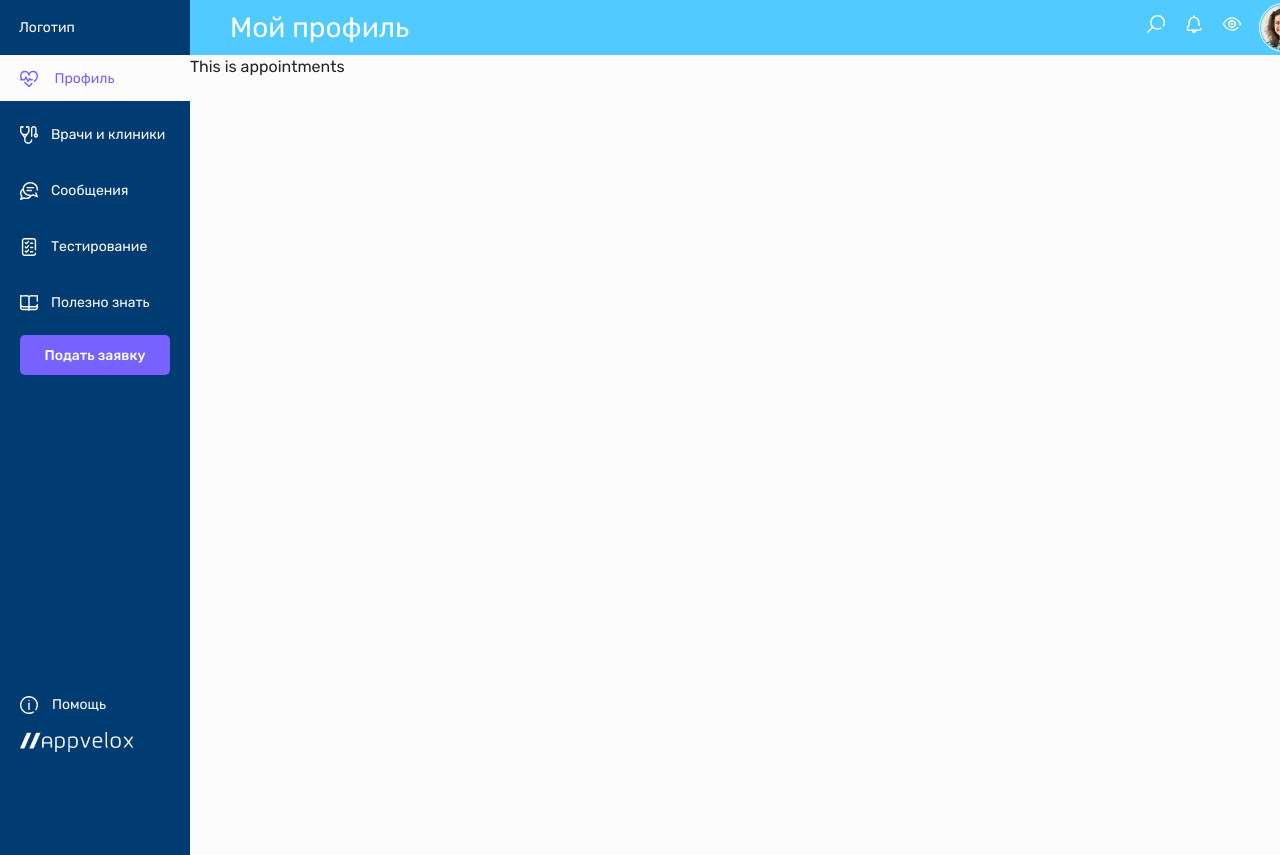
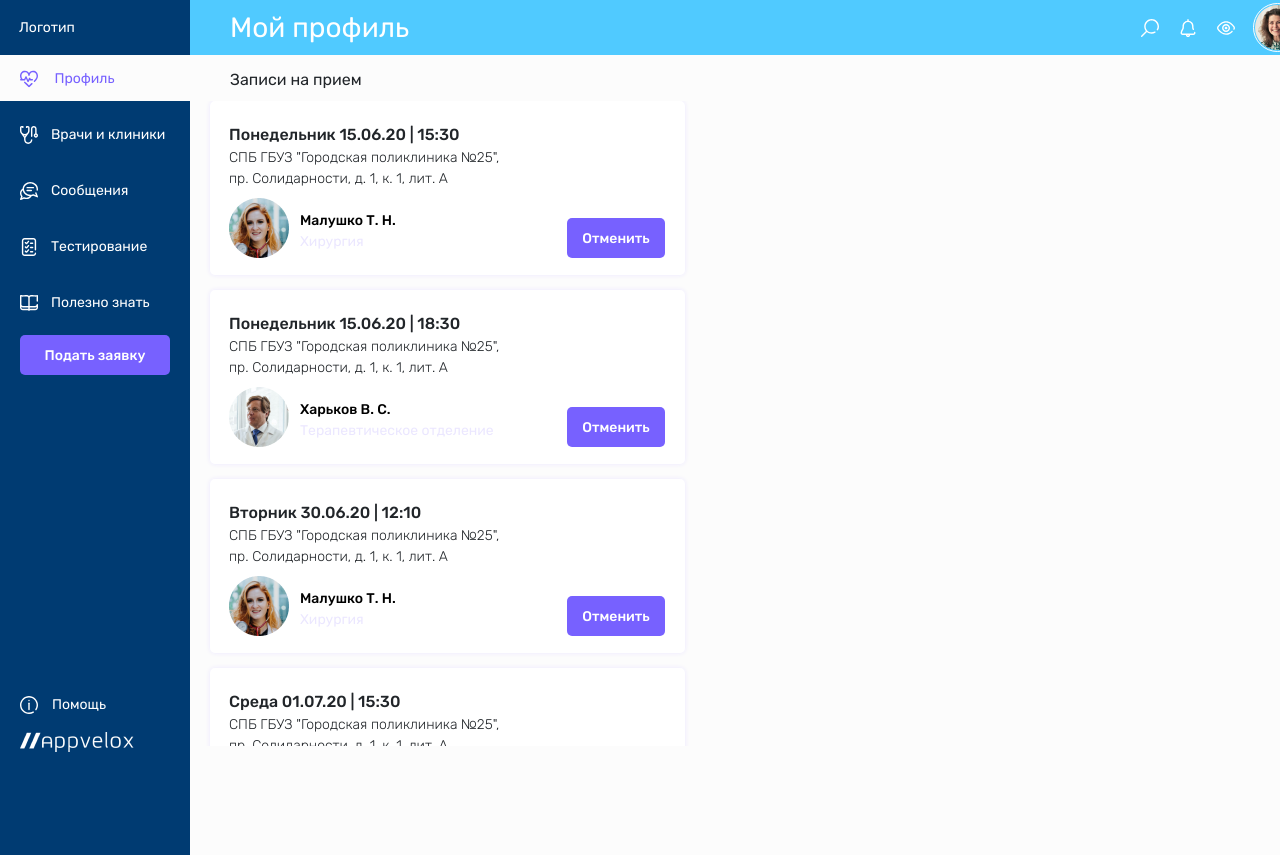
Before and after one commit to soldor37/doc-appoint, a Vue app: page /usersProfile/appointments in a window 1280 px wide. Shown: the top 855 px of the page. Built offline with nearby package versions, Linux system fonts and the light colour scheme.

Commit message:
scrolling appoint-s

```diff
--- a/src/components/usersProfile/usersProfile.vue
+++ b/src/components/usersProfile/usersProfile.vue
@@ -81,7 +81,7 @@
   outline: none;
   color: transparent;
   position: relative;
-  margin: 0.9375rem 1.1875rem 0 0.6875rem;
+  margin: 0 1.55rem 0 0.6875rem;
   right: 0;
   width: 1rem;
   height: 1rem;
@@ -102,6 +102,7 @@
     }
     &__options {
       margin-left: auto;
+      align-items: center;
     }
     &__user {
       margin-left: 2.75rem;
--- a/src/components/usersProfile/views/appointments.vue
+++ b/src/components/usersProfile/views/appointments.vue
@@ -1,4 +1,142 @@
-<template lang="pug">
-    div.usersProfile__appointments
-        p="This is appointments"
+<template>
+  <div class="usersProfile__appointments">
+    <div class="profile__nav">
+      <div class="profile__nav-title">Записи на прием</div>
+    </div>
+    <!-- карточки с информацией о записях к врачам -->
+    <div class="profile__appointments">
+      <div class="appointment" v-for="(appoint, index) in appointments" :key="index">
+        <div class="appointment__content">
+          <div class="appointment__time">{{appoint.day}} {{appoint.date}} | {{appoint.time}}</div>
+          <div class="appointment__place">{{appoint.place}}</div>
+          <div class="appointment__doctor">
+            <div class="appointment__doctor__photo">
+              <img :src="require(`@/assets/doctors/${appoint.doctor.id}.png`)" alt="doctorPhoto" />
+            </div>
+            <div class="appointment__doctor__description">
+              <div class="appointment__doctor__name">{{appoint.doctor.name}}</div>
+              <div class="appointment__doctor__prof">{{appoint.doctor.prof}}</div>
+            </div>
+            <button class="appointment__doctor__cancel-btn">Отменить</button>
+          </div>
+        </div>
+      </div>
+    </div>
+  </div>
 </template>
+
+<script>
+export default {
+  name: "appointments",
+  data() {
+    return {
+      appointments: [
+        {
+          day: "Понедельник",
+          date: "15.06.20",
+          time: "15:30",
+          place:
+            'СПБ ГБУЗ "Городская поликлиника №25", пр. Солидарности, д. 1, к. 1, лит. А',
+          doctor: {
+            name: "Малушко Т. Н.",
+            prof: "Хирургия",
+            id: 1,
+          },
+        },
+        {
+          day: "Понедельник",
+          date: "15.06.20",
+          time: "18:30",
+          place:
+            'СПБ ГБУЗ "Городская поликлиника №25", пр. Солидарности, д. 1, к. 1, лит. А',
+          doctor: {
+            name: "Харьков В. С.",
+            prof: "Терапевтическое отделение",
+            id: 2,
+          },
+        },
+        {
+          day: "Вторник",
+          date: "30.06.20",
+          time: "12:10",
+          place:
+            'СПБ ГБУЗ "Городская поликлиника №25", пр. Солидарности, д. 1, к. 1, лит. А',
+          doctor: {
+            name: "Малушко Т. Н.",
+            prof: "Хирургия",
+            id: 1,
+          },
+        },
+        {
+          day: "Среда",
+          date: "01.07.20",
+          time: "15:30",
+          place:
+            'СПБ ГБУЗ "Городская поликлиника №25", пр. Солидарности, д. 1, к. 1, лит. А',
+          doctor: {
+            name: "Малушко Т. Н.",
+            prof: "Хирургия",
+            id: 1,
+          },
+        },
+        {
+          day: "Четверг",
+          date: "02.07.20",
+          time: "16:45",
+          place:
+            'СПБ ГБУЗ "Городская поликлиника №25", пр. Солидарности, д. 1, к. 1, лит. А',
+          doctor: {
+            name: "Харьков В. С.",
+            prof: "Терапевтическое отделение",
+            id: 2,
+          },
+        },
+      ],
+    };
+  },
+};
+</script>
+
+<style lang="scss">
+.usersProfile__appointments {
+  .profile__appointments {
+    flex-flow: column nowrap;
+    max-height: 40.3125rem;
+    max-width: 32.6575rem;
+    overflow: auto;
+    .appointment {
+      margin: 0 0 0.9375rem 1.25rem;
+      &__doctor__description {
+        width: 16.6875rem;
+      }
+      .appointment__doctor__cancel-btn {
+        position: relative;
+        margin: 0;
+        align-self: flex-end;
+      }
+    }
+  }
+  // скролл
+  /* width */
+  ::-webkit-scrollbar {
+    width: 0.5rem;
+  }
+
+  /* Track */
+  ::-webkit-scrollbar-track {
+    background: #ebe7ff;
+    border-radius: 5px;
+  }
+
+  /* Handle */
+  ::-webkit-scrollbar-thumb {
+    background: #003B72;
+    border-radius: 5px;
+  }
+
+  /* Handle on hover */
+  ::-webkit-scrollbar-thumb:hover {
+    background: rgba($color: #003B72, $alpha: 0.8);
+  }
+}
+</style>
--- a/src/components/usersProfile/views/profile.vue
+++ b/src/components/usersProfile/views/profile.vue
@@ -7,6 +7,7 @@
     <div class="profile__appointments">
       <div class="appointment" v-for="(appoint, index) in appointments" :key="index">
         <div class="appointment__content" v-if="index <= 1">
+
           <div class="appointment__time">{{appoint.day}} {{appoint.date}} | {{appoint.time}}</div>
           <div class="appointment__place">{{appoint.place}}</div>
           <div class="appointment__doctor">
@@ -17,7 +18,7 @@
               <div class="appointment__doctor__name">{{appoint.doctor.name}}</div>
               <div class="appointment__doctor__prof">{{appoint.doctor.prof}}</div>
             </div>
-            <button class="appointment__doctor__cancel-btn">Отменить</button>
+             <button class="appointment__doctor__cancel-btn">Отменить</button>
           </div>
         </div>
       </div>
@@ -247,7 +248,7 @@ export default {
   }
 }
 .profile__info {
-  width: 80%;
+  max-width: 73.5rem;
   //заменяет стандартные точки у списков на модифицируемые
   ul {
     list-style: none;
```
Also changed, not shown: src/assets/arrow_left.svg (added).
